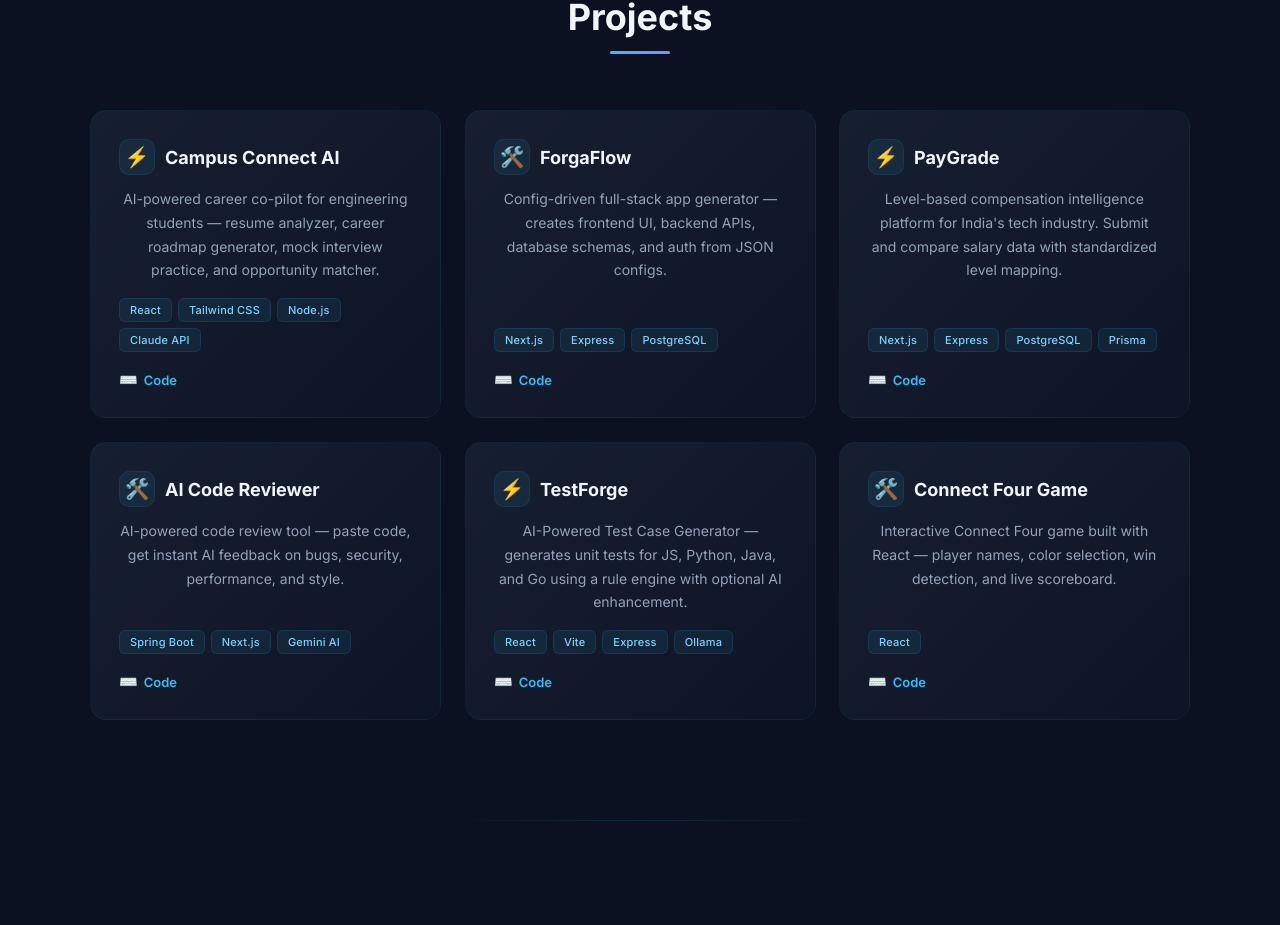
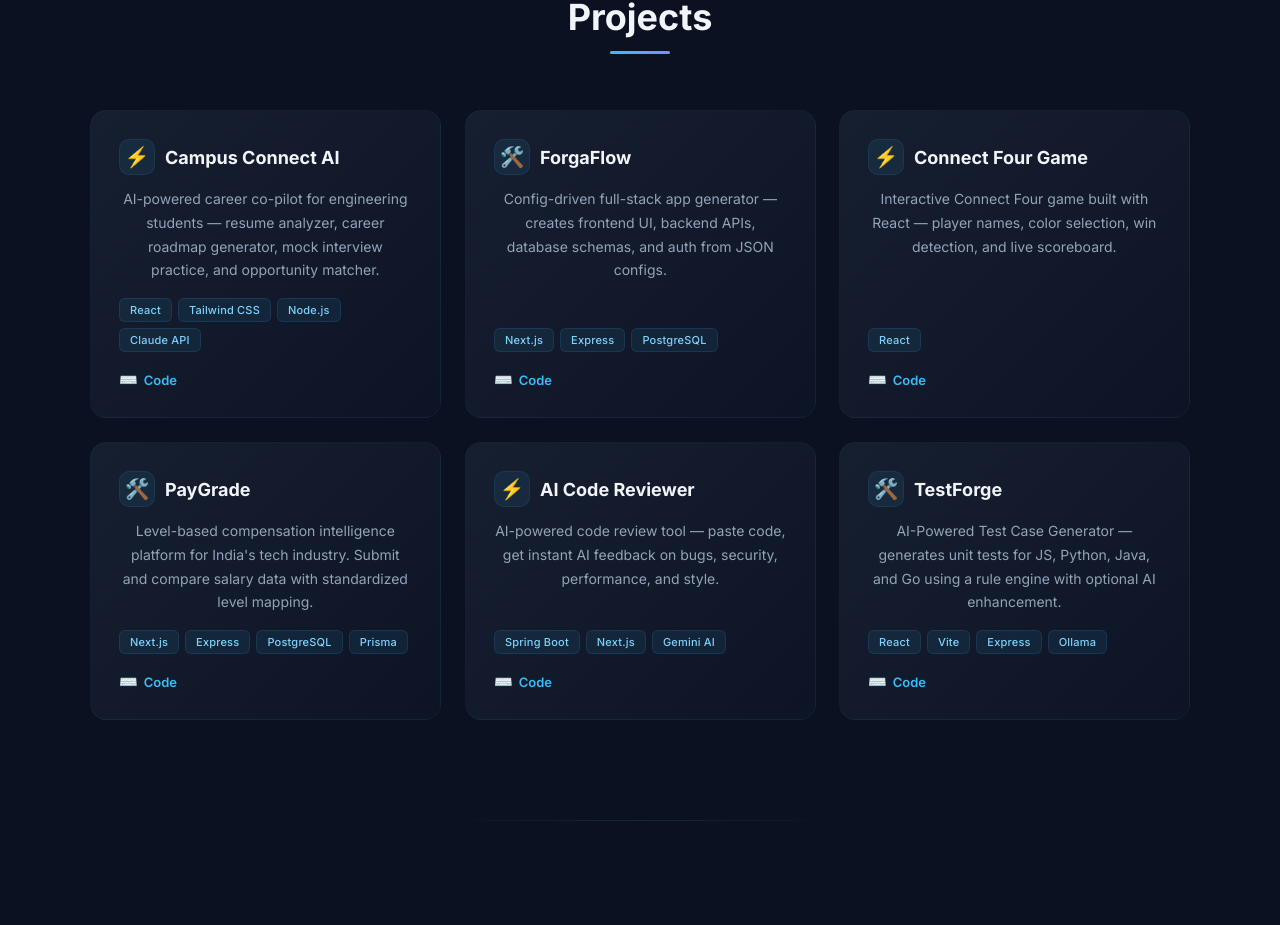
Before and after one commit to thanuj0902/portfolio, a React (Create React App) app: page / in a window 1280 px wide. Shown: the part 1911-2836 px from the top of the page. Built offline with nearby package versions, Linux system fonts and the light colour scheme.

Commit message:
Move Connect Four Game to 3rd in project order

```diff
--- a/src/App.js
+++ b/src/App.js
@@ -39,6 +39,12 @@ const projects = [
     github: "https://github.com/thanuj0902/ForgaFlow",
   },
   {
+    title: "Connect Four Game",
+    desc: "Interactive Connect Four game built with React — player names, color selection, win detection, and live scoreboard.",
+    tags: ["React"],
+    github: "https://github.com/thanuj0902/Connect-Game",
+  },
+  {
     title: "PayGrade",
     desc: "Level-based compensation intelligence platform for India's tech industry. Submit and compare salary data with standardized level mapping.",
     tags: ["Next.js", "Express", "PostgreSQL", "Prisma"],
@@ -55,12 +61,6 @@ const projects = [
     desc: "AI-Powered Test Case Generator — generates unit tests for JS, Python, Java, and Go using a rule engine with optional AI enhancement.",
     tags: ["React", "Vite", "Express", "Ollama"],
     github: "https://github.com/thanuj0902/TestForge",
-  },
-  {
-    title: "Connect Four Game",
-    desc: "Interactive Connect Four game built with React — player names, color selection, win detection, and live scoreboard.",
-    tags: ["React"],
-    github: "https://github.com/thanuj0902/Connect-Game",
   },
 ];
 
```
